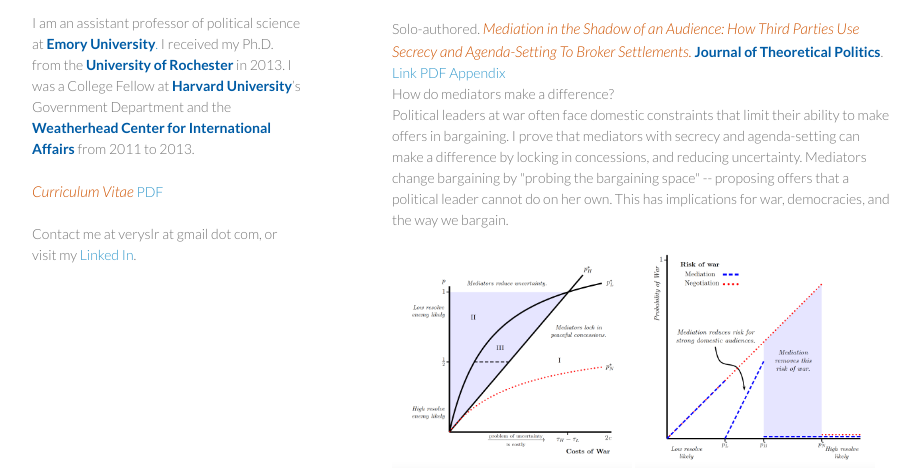
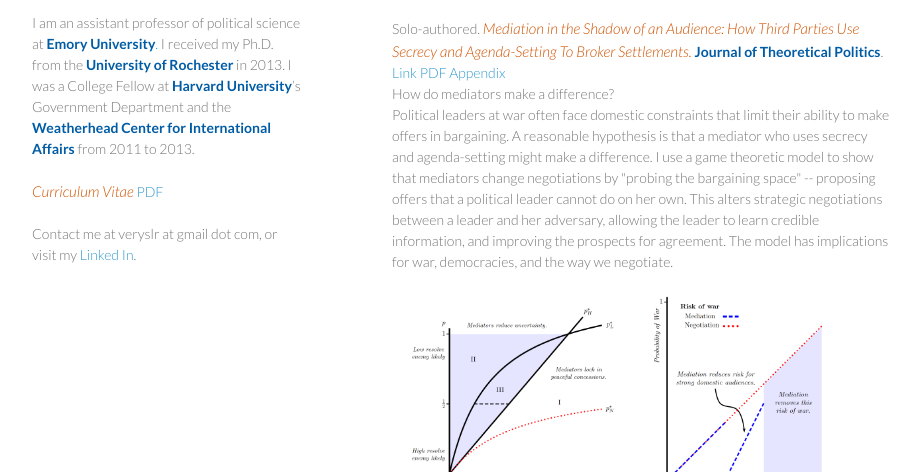
Before and after one commit to slramirez/slramirez.github.io, a plain HTML site: page index.html in a window 1280 px wide. Shown: the part 287-759 px from the top of the page, without its empty margins (178-1098 px from the left). Drawn offline with Linux system fonts and the light colour scheme.

Commit message:
med update 4

```diff
--- a/index.html
+++ b/index.html
@@ -49,9 +49,11 @@
 	      	<a target="_blank" href="/papers/OnlineAppendix2017.pdf">Appendix</a> <br>
 		  How do mediators make a difference? <br>
 		  Political leaders at war often face domestic constraints that limit their ability to make offers in bargaining.
-		  I prove that mediators with secrecy and agenda-setting can make a difference by locking in concessions,
-		  and reducing uncertainty. Mediators change bargaining by "probing the bargaining space" -- proposing offers that
-		  a political leader cannot do on her own. This has implications for war, democracies, and the way we bargain.
+		  A reasonable hypothesis is that a mediator who uses secrecy and agenda-setting might make a difference. I use a game theoretic model
+		  to show that mediators change negotiations by "probing the bargaining space" -- proposing offers that
+		  a political leader cannot do on her own. This alters strategic negotiations between a leader and her
+		  adversary, allowing the leader to learn credible information, and improving the prospects for agreement.
+		  The model has implications for war, democracies, and the way we negotiate.
 	      </p>
         	<img src="medeffect.png" width=48% alt="Mediators lock in concessions and reduce uncertainty.">
 	 	<img src="medpwar.png" width=48% alt="Mediation can make conflicts better or worse.">
```
